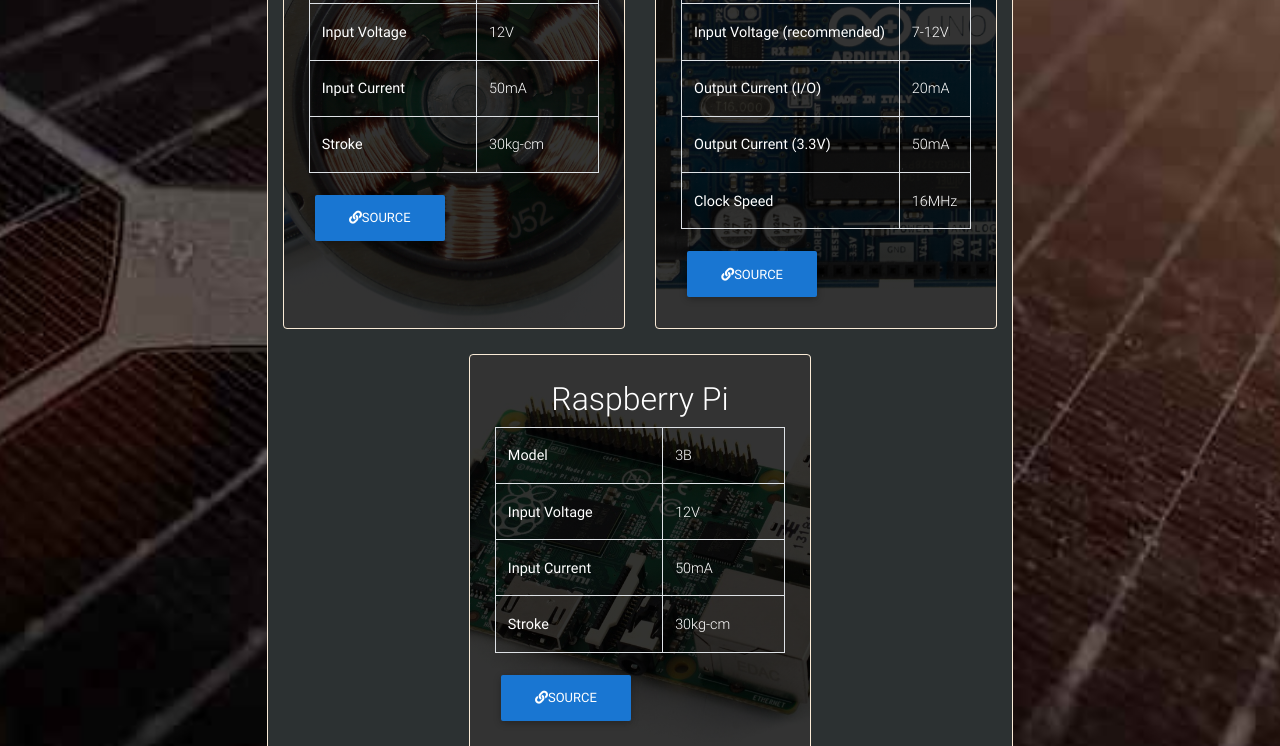
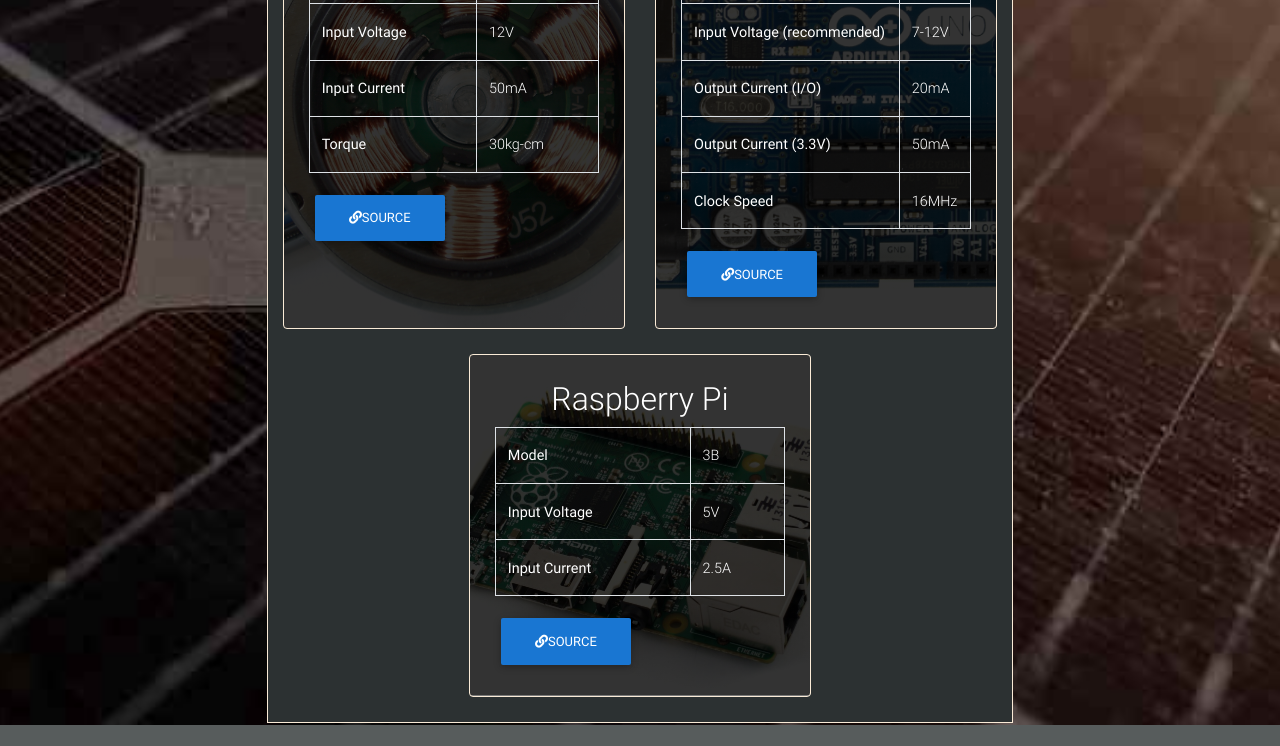
Before and after one commit to SolarChargingStation/SolarChargingStation.github.io, a plain HTML site: page web/techUsed.html in a window 1280 px wide. Shown: the part 770-1516 px from the top of the page. Drawn offline with Linux system fonts and the light colour scheme.

Commit message:
updated raspberry pi in techUsed

```diff
--- a/web/techUsed.html
+++ b/web/techUsed.html
@@ -183,7 +183,7 @@
                   <td>50mA</td>
                 </tr>
                 <tr>
-                  <th scope="row">Stroke</th>
+                  <th scope="row">Torque</th>
                   <td>30kg-cm</td>
                 </tr>
               </tbody>
@@ -238,15 +238,11 @@
                 </tr>
                 <tr>
                   <th scope="row">Input Voltage</th>
-                  <td>12V</td>
+                  <td>5V</td>
                 </tr>
                 <tr>
                   <th scope="row">Input Current</th>
-                  <td>50mA</td>
-                </tr>
-                <tr>
-                  <th scope="row">Stroke</th>
-                  <td>30kg-cm</td>
+                  <td>2.5A</td>
                 </tr>
               </tbody>
             </table>
```
